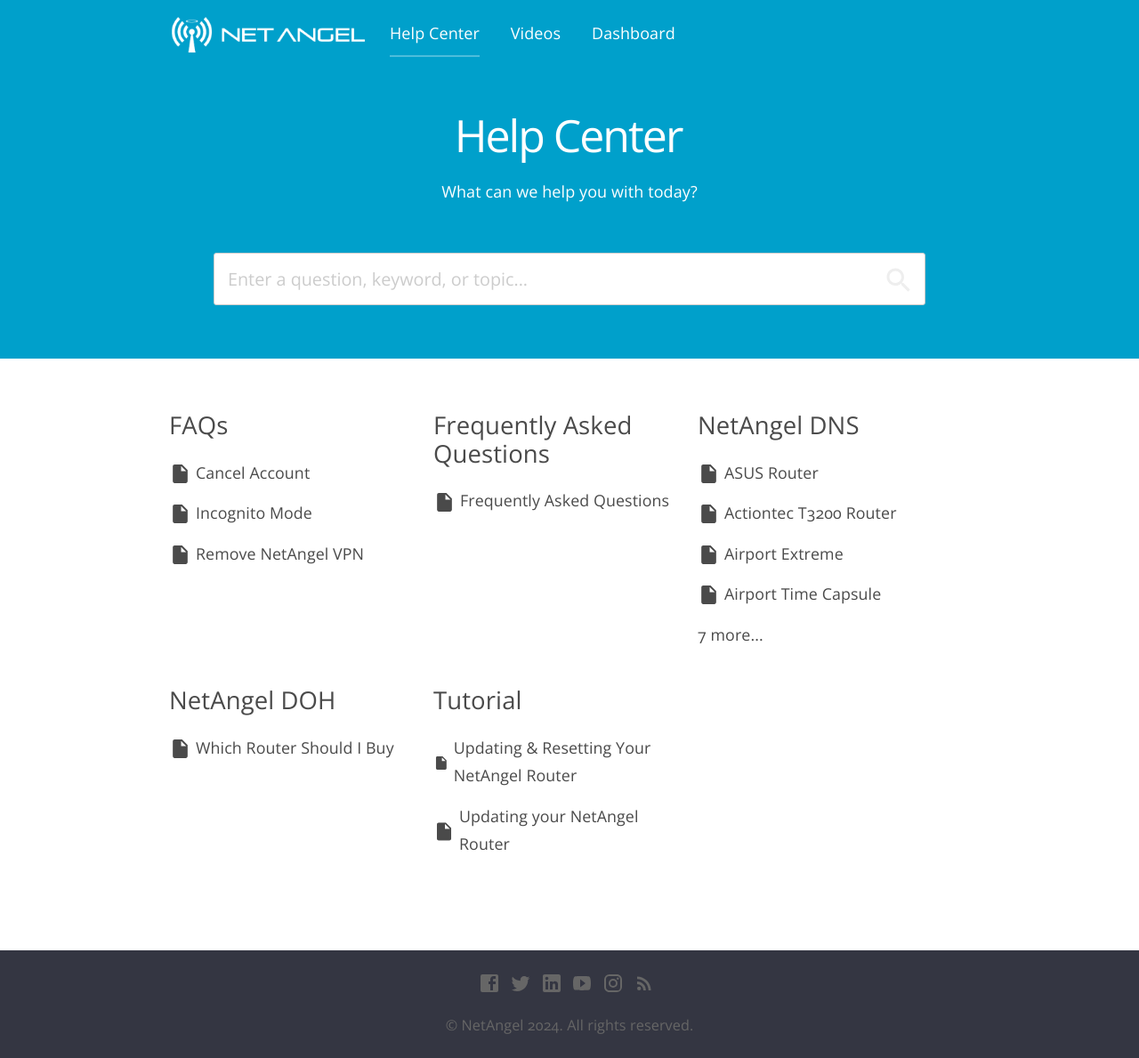
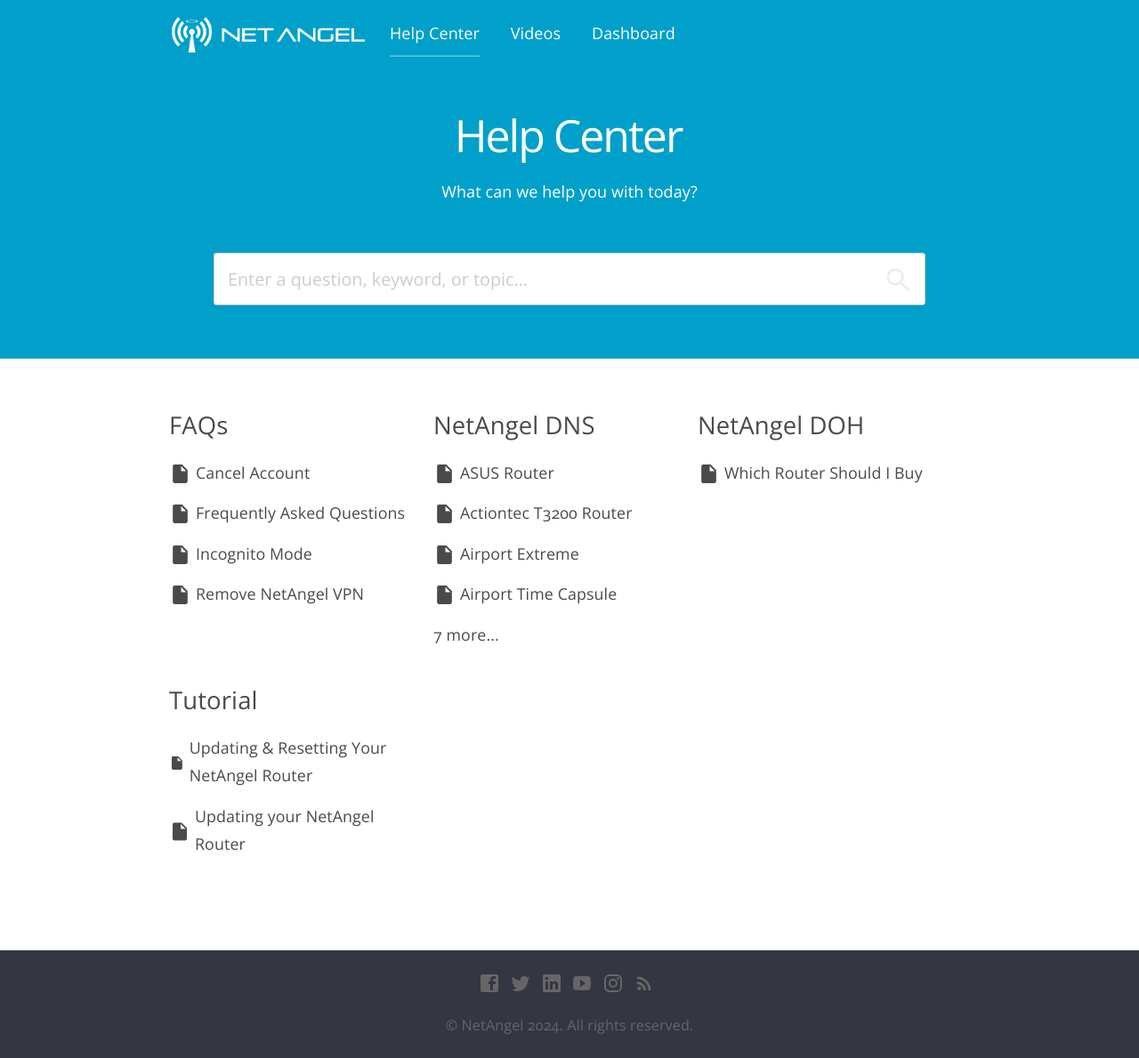
Before and after one commit to net-angel/netangel-help, a Jekyll site: the page built from index.html, in a window 1280 px wide. Shown: the whole page at 89% size. Built offline with Jekyll 4.4.1, drawn with Linux system fonts in a browser that asks for light colours; nearby versions of some CDN libraries.

Commit message:
Update Post “2024-03-09-frequently-asked-questions”

```diff
--- a/_posts/2024-03-09-frequently-asked-questions.md
+++ b/_posts/2024-03-09-frequently-asked-questions.md
@@ -3,7 +3,7 @@
 title: Frequently Asked Questions
 description: Answers to question we commonly get asked
 categories:
-  - Frequently Asked Questions
+  - FAQs
 ---
 * ## Are the routers on your website the only routers supported by NetAngel?
   * No, however they are the only routers we are able to support due to the complexity of networking and differences between all the routers available in the market.  Our service can be used either with DNS or DNS Over Https but you would have to configure your own device.  As most users are not able to configure their own devices we offer our pre configured routers to make the setup experience easy.
```
